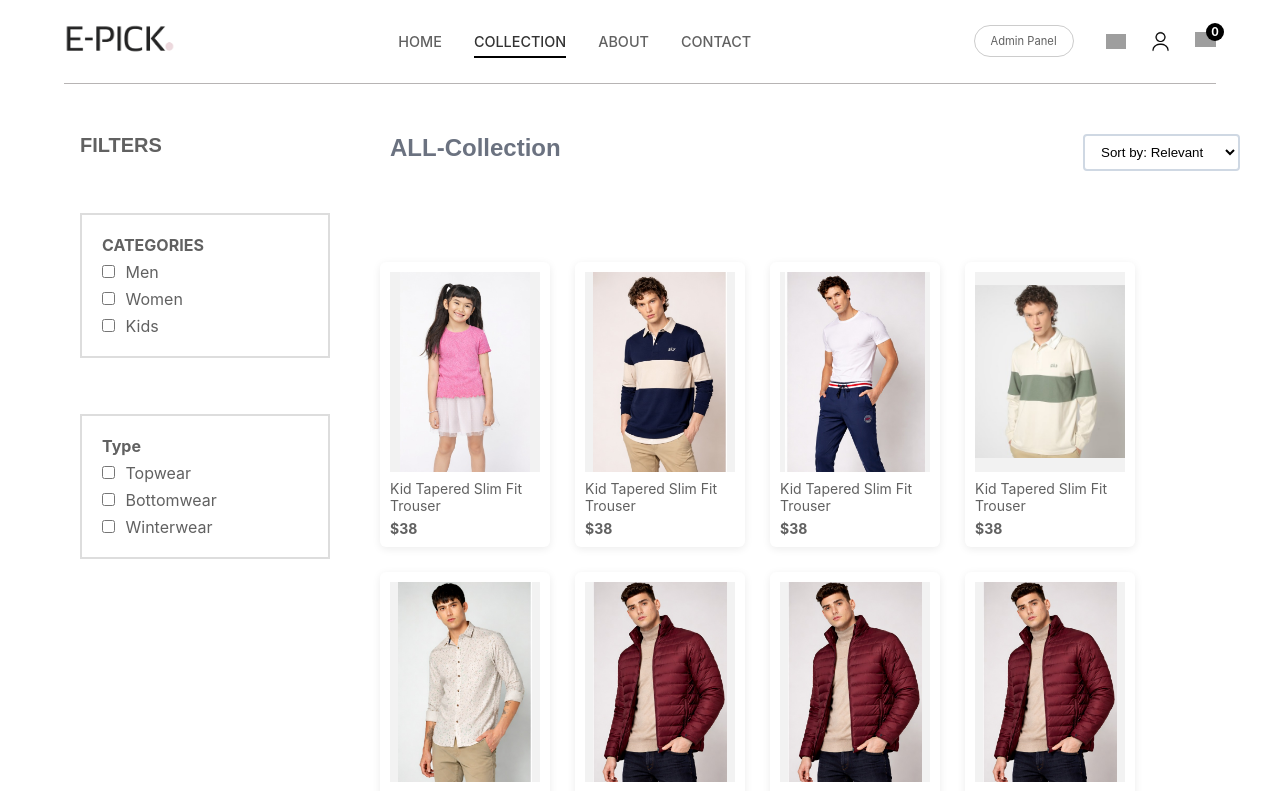
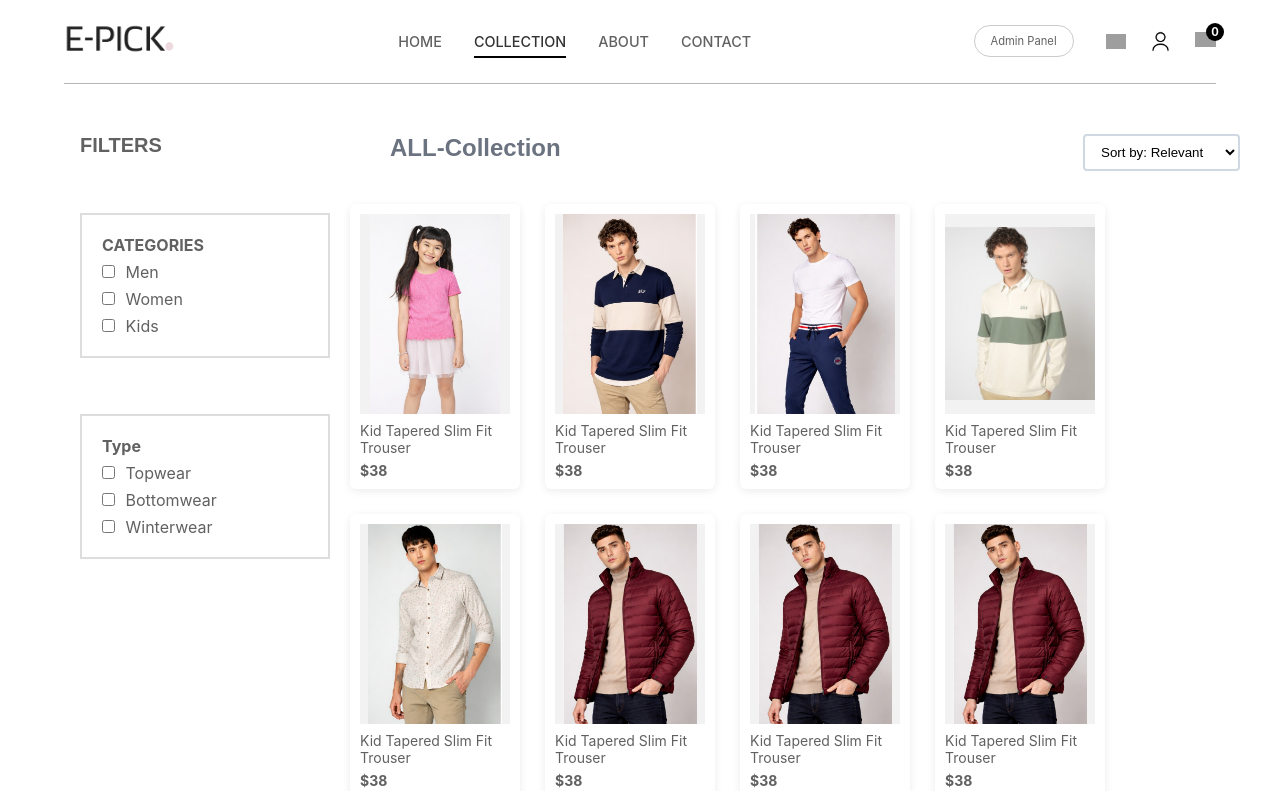
Before and after one commit to Chetannaik698/E-PICK, a React app in the folder frontend/: page /collection in a window 1280 px wide. Shown: the top 791 px of the page. Built offline with nearby package versions, Linux system fonts and the light colour scheme; grey boxes are pictures that could not be loaded; the HTML template or start-up script is replaced by a standard one.

Commit message:
collection-page modified

```diff
--- a/frontend/src/styles/collection.css
+++ b/frontend/src/styles/collection.css
@@ -64,7 +64,9 @@ input {
   display: flex;
   flex-wrap: wrap;
   gap: 40px;
-  padding: 30px 0;
+  padding: 22px 0;
+  margin: 0 0 !important;
+  /* margin-top: 15px; */
   margin-left: 30px;
 }
 
```
